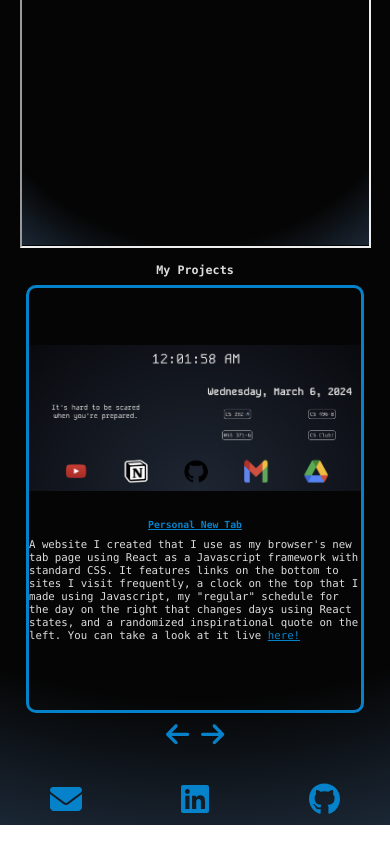
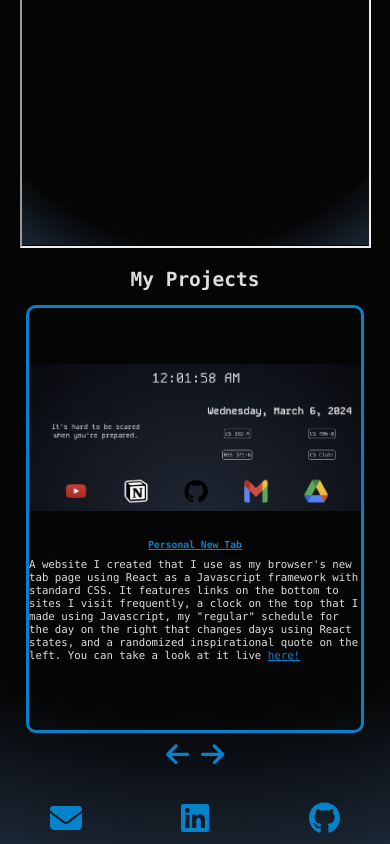
Before and after one commit to ZakariyyaScavotto/zs-portfolio-site, a React (Create React App) app: page / in a window 390 px wide. Shown: the part 639-1483 px from the top of the page. Built offline with nearby package versions, Linux system fonts and the light colour scheme; a web font is replaced by a local one.

Commit message:
small font size adjustment for mobile view

```diff
--- a/src/styles/Projects.css
+++ b/src/styles/Projects.css
@@ -166,6 +166,9 @@ button {
 		width: 100%;
 		margin-top: 10px;
 	}
+	#Projects h1 {
+		font-size: 5vw;
+	}
 }
 @media (max-width: 700px) {
 	#prevButton,
```
